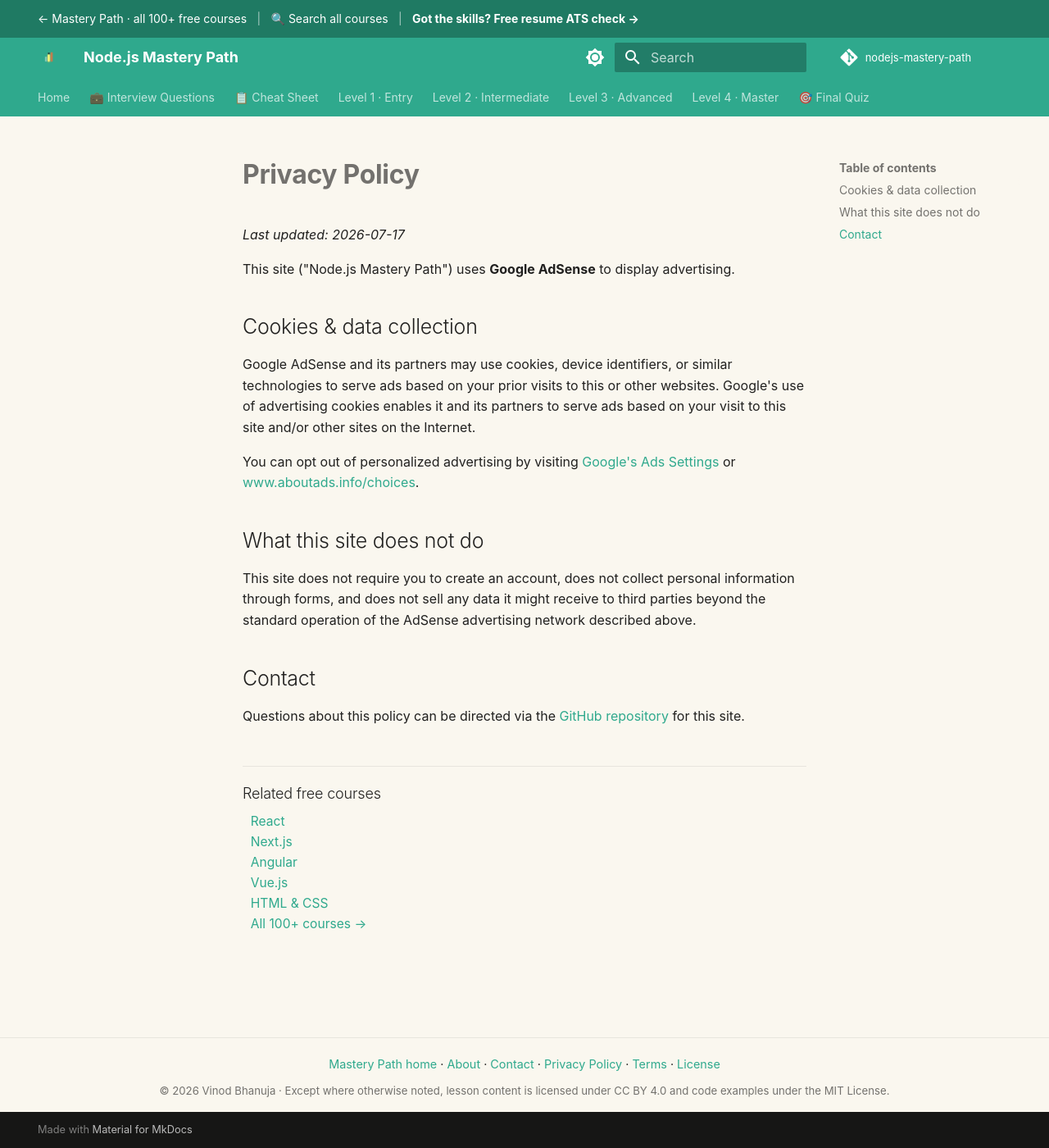
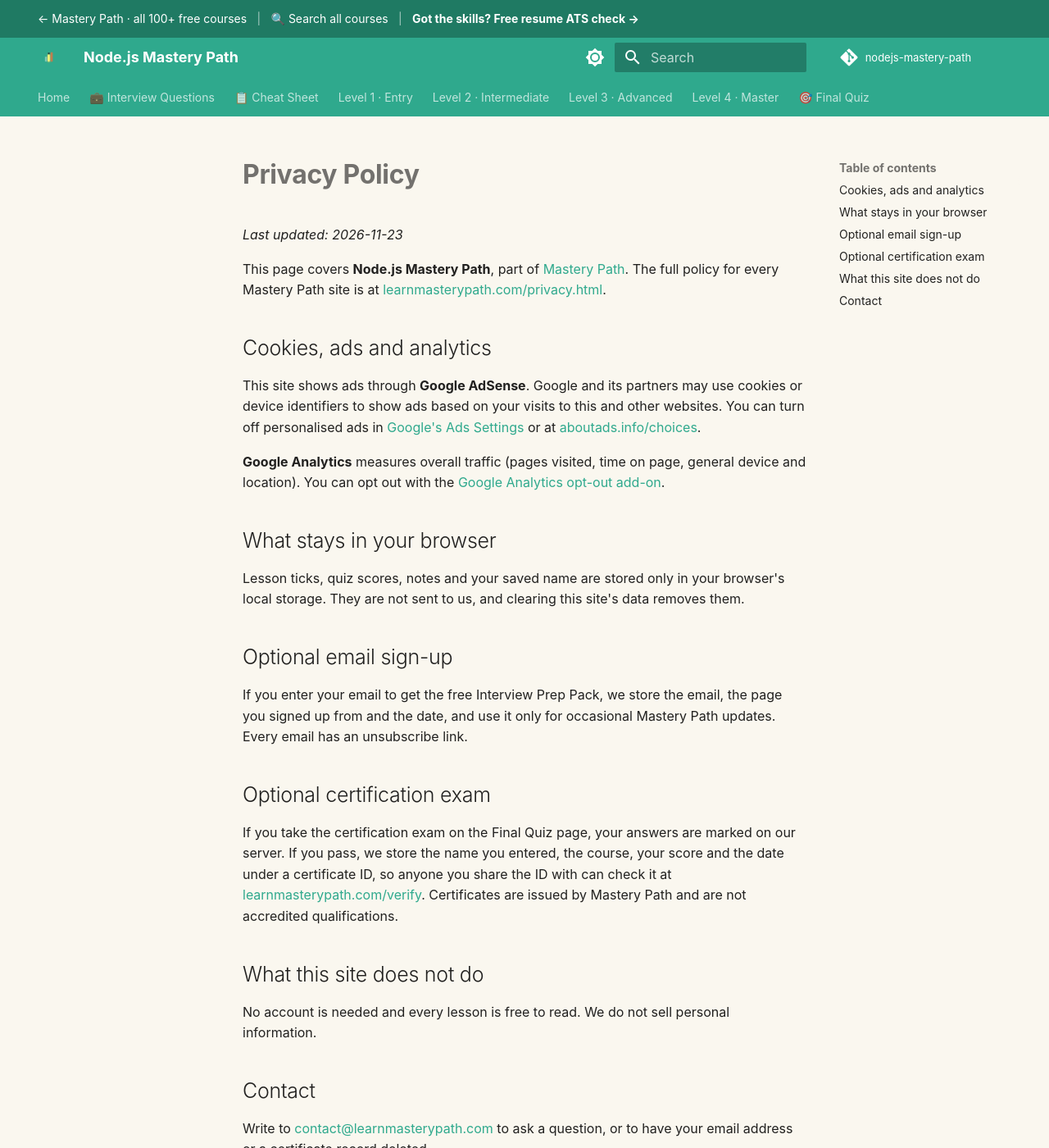
Before and after one commit to SIGILIPELLI/nodejs-mastery-path, an MkDocs documentation site: the page built from docs/privacy.md, in a window 1280 px wide and 1400 px high. Shown: the whole window at 82% size. Built offline with MkDocs 1.6.1 and Material for MkDocs 9.7.7, drawn with Linux system fonts in a browser that asks for light colours; comment, search, counter and statistics services are not loaded.

Commit message:
Update privacy page: progress stays in the browser, optional email sign-up and certification exam, link to the full policy
Co-Authored-By: Claude Opus 5.5 <noreply@anthropic.com>

```diff
--- a/docs/privacy.md
+++ b/docs/privacy.md
@@ -1,33 +1,35 @@
 ---
-description: "Privacy policy for the free Node.js Mastery Path: how Google Analytics and AdSense cookies are used, what is not collected, and how to opt out."
+description: "Privacy policy for the free Node.js Mastery Path: cookies for ads and analytics, what stays in your browser, and the optional email sign-up and certification exam."
 ---
 
 # Privacy Policy
 
-_Last updated: 2026-07-17_
+_Last updated: 2026-11-23_
 
-This site ("Node.js Mastery Path") uses **Google AdSense** to display advertising.
+This page covers **Node.js Mastery Path**, part of [Mastery Path](https://learnmasterypath.com/). The full policy for every Mastery Path site is at [learnmasterypath.com/privacy.html](https://learnmasterypath.com/privacy.html).
 
-## Cookies & data collection
+## Cookies, ads and analytics
 
-Google AdSense and its partners may use cookies, device identifiers, or similar
-technologies to serve ads based on your prior visits to this or other websites.
-Google's use of advertising cookies enables it and its partners to serve ads
-based on your visit to this site and/or other sites on the Internet.
+This site shows ads through **Google AdSense**. Google and its partners may use cookies or device identifiers to show ads based on your visits to this and other websites. You can turn off personalised ads in [Google's Ads Settings](https://adssettings.google.com/) or at [aboutads.info/choices](https://www.aboutads.info/choices/).
 
-You can opt out of personalized advertising by visiting
-[Google's Ads Settings](https://adssettings.google.com/) or
-[www.aboutads.info/choices](https://www.aboutads.info/choices/).
+**Google Analytics** measures overall traffic (pages visited, time on page, general device and location). You can opt out with the [Google Analytics opt-out add-on](https://tools.google.com/dlpage/gaoptout).
+
+## What stays in your browser
+
+Lesson ticks, quiz scores, notes and your saved name are stored only in your browser's local storage. They are not sent to us, and clearing this site's data removes them.
+
+## Optional email sign-up
+
+If you enter your email to get the free Interview Prep Pack, we store the email, the page you signed up from and the date, and use it only for occasional Mastery Path updates. Every email has an unsubscribe link.
+
+## Optional certification exam
+
+If you take the certification exam on the Final Quiz page, your answers are marked on our server. If you pass, we store the name you entered, the course, your score and the date under a certificate ID, so anyone you share the ID with can check it at [learnmasterypath.com/verify](https://learnmasterypath.com/verify/). Certificates are issued by Mastery Path and are not accredited qualifications.
 
 ## What this site does not do
 
-This site does not require you to create an account, does not collect personal
-information through forms, and does not sell any data it might receive to third
-parties beyond the standard operation of the AdSense advertising network
-described above.
+No account is needed and every lesson is free to read. We do not sell personal information.
 
 ## Contact
 
-Questions about this policy can be directed via the
-[GitHub repository](https://github.com/SIGILIPELLI/nodejs-mastery-path) for this
-site.
+Write to [contact@learnmasterypath.com](mailto:contact@learnmasterypath.com) to ask a question, or to have your email address or a certificate record deleted.
```
